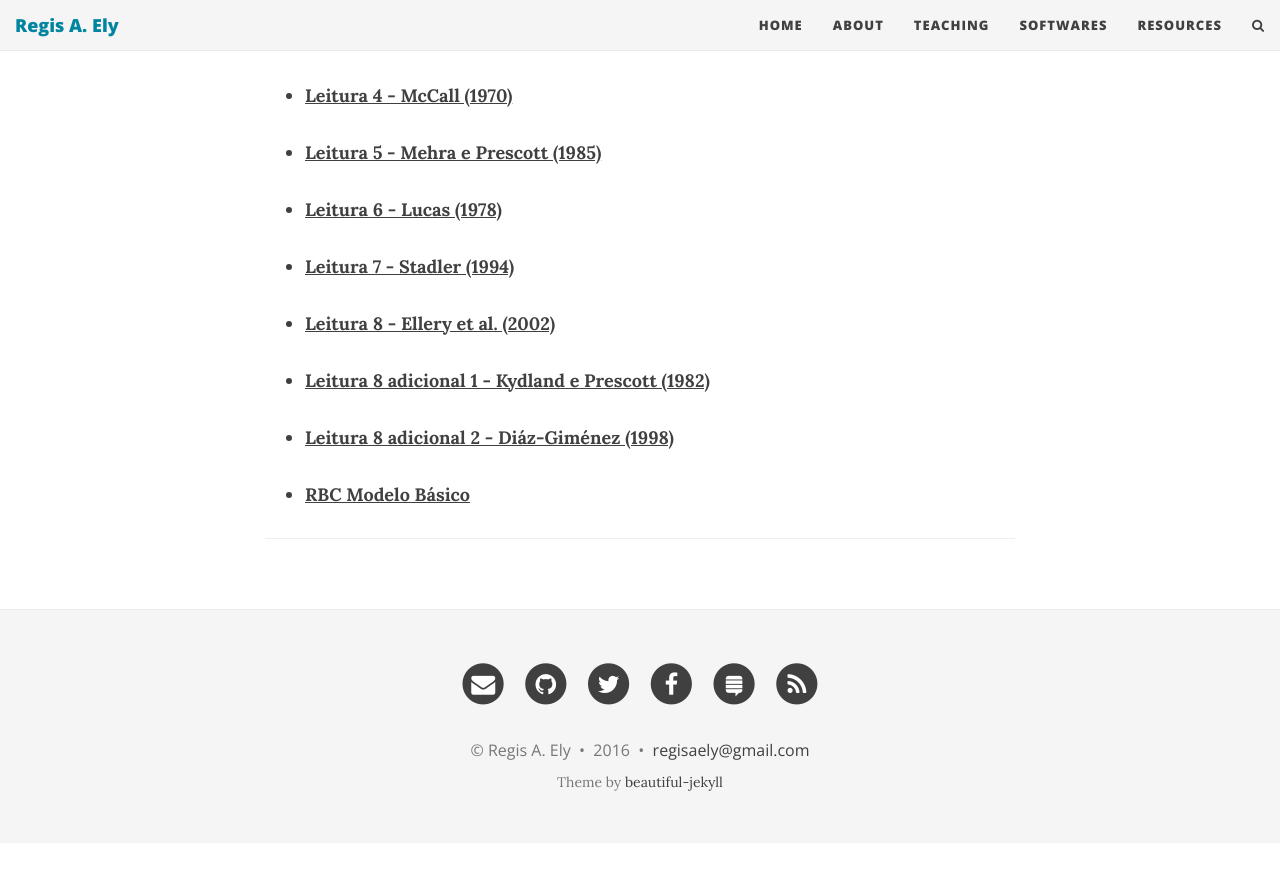
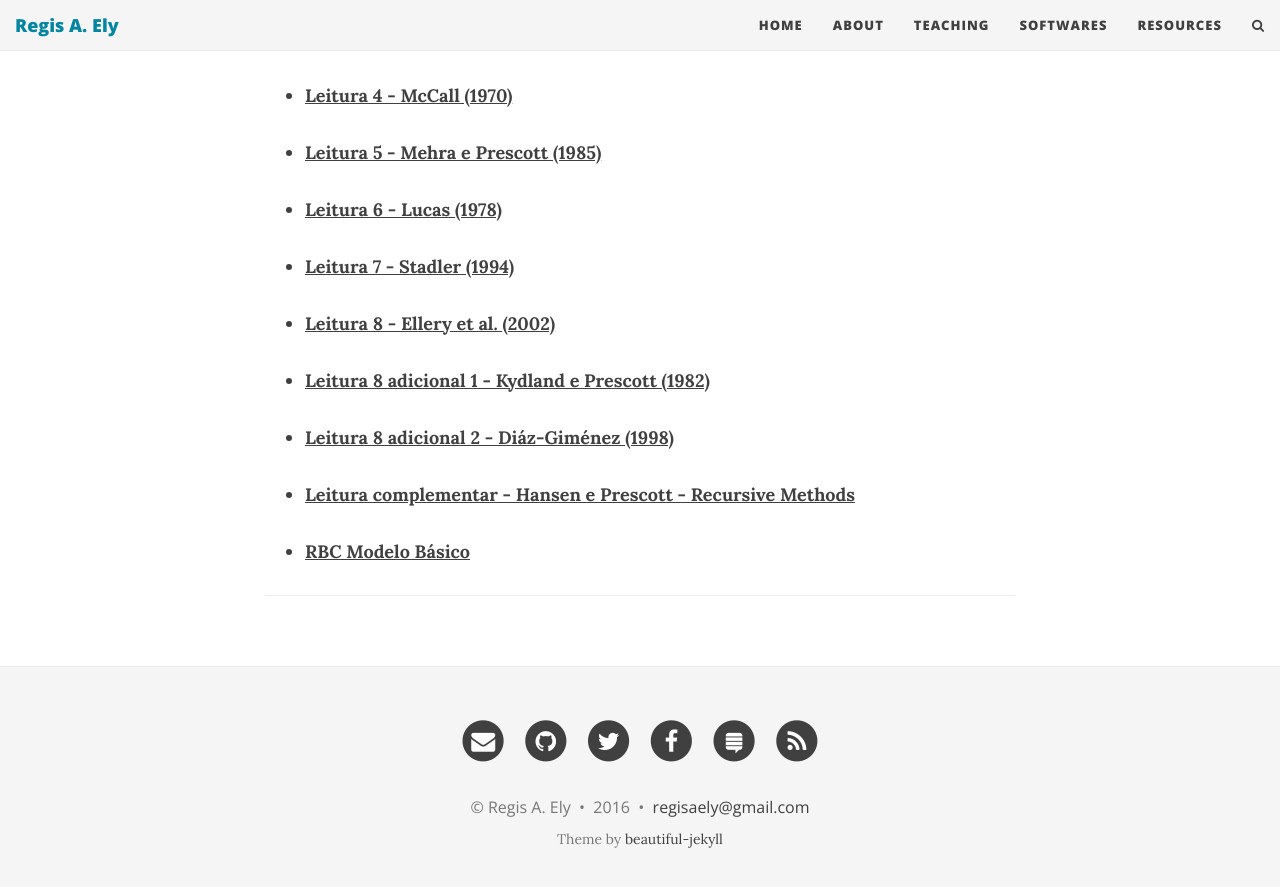
Before and after one commit to regisely/regisely.github.io, a Jekyll site: the page built from macro.md, in a window 1280 px wide and 900 px high, scrolled down 760 px. Shown: the top 887 px of the window. Built offline with Jekyll 4.4.1, drawn with Linux system fonts in a browser that asks for light colours; nearby versions of some CDN libraries; before the commit the page ends 1603 px from its top, so only the background shows below that.

Commit message:
Text macro

```diff
--- a/macro.md
+++ b/macro.md
@@ -34,6 +34,8 @@ Aqui você encontrará a ementa, lista de exercícios, notas de aula, roteiro de
 
 - **[Leitura 8 adicional 2 - Diáz-Giménez (1998)](/files/diaz-gimenez.pdf)**
 
+- **[Leitura complementar - Hansen e Prescott - Recursive Methods](/files/recursive.pdf)**
+
 - **[RBC Modelo Básico](/files/rbc_basic_model.zip)**
 
 ---
```
Also changed, not shown: 1 other file.
